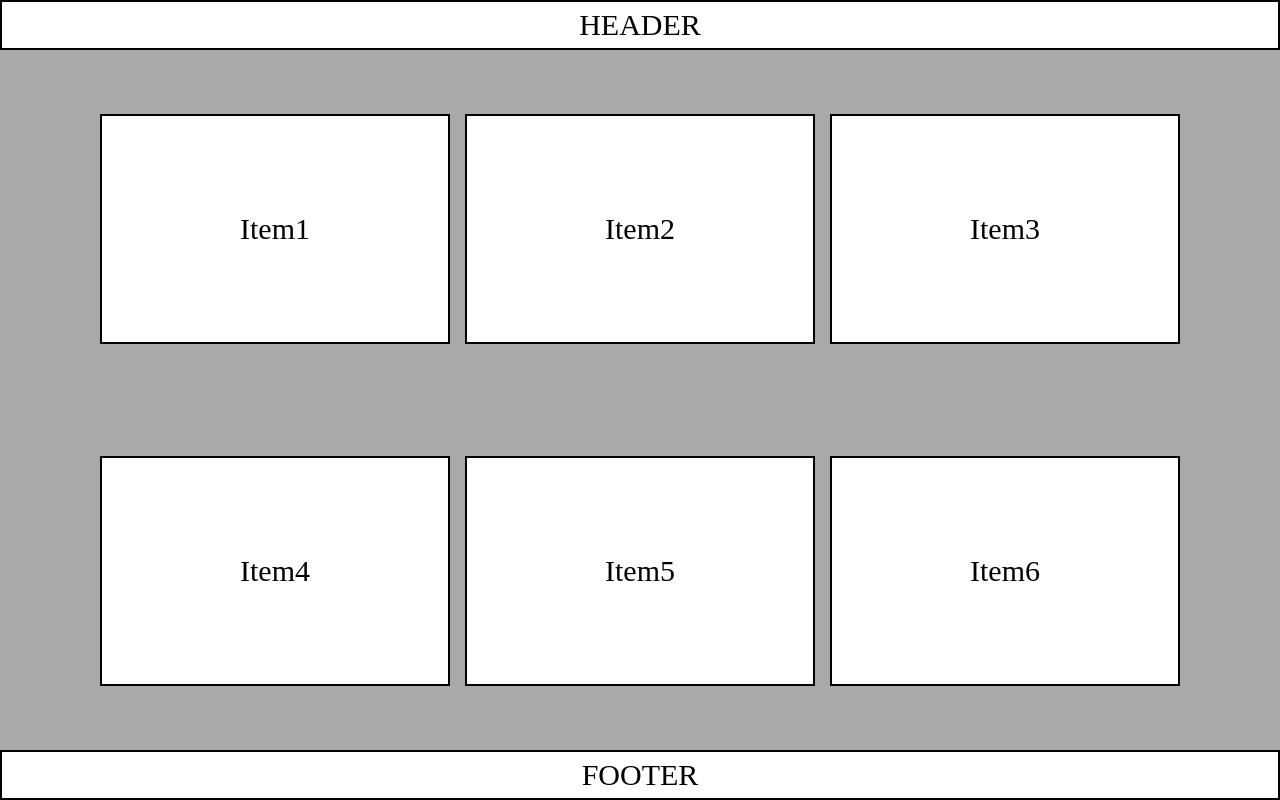
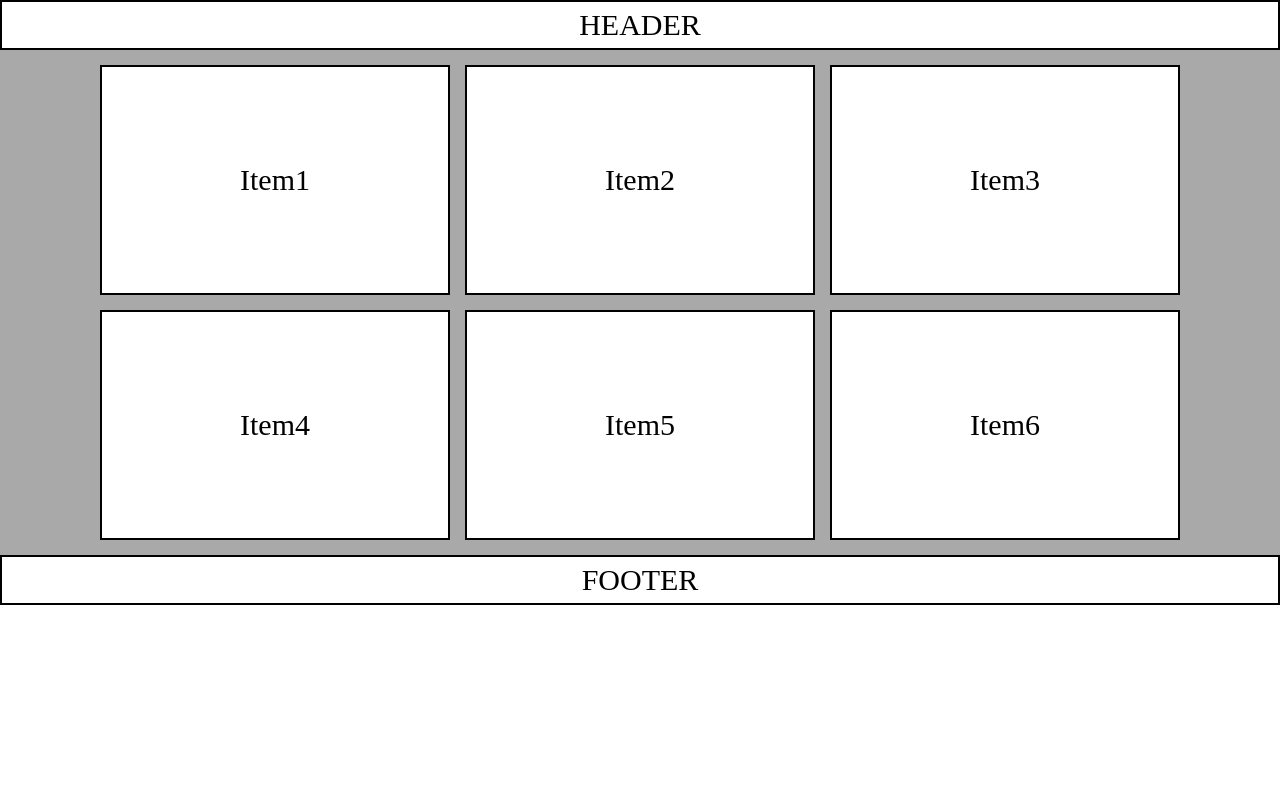
Before and after one commit to aleretamero/onebitcode, a plain HTML site: page css3-moderno/08-exercicio-flexbox/index.html in a window 1280 px wide. Drawn offline with Linux system fonts and the light colour scheme.

Commit message:
Update index.html

```diff
--- a/css3-moderno/08-exercicio-flexbox/index.html
+++ b/css3-moderno/08-exercicio-flexbox/index.html
@@ -8,17 +8,29 @@
     <title>Document</title>
   </head>
   <body>
-    <div class="container-body">
-      <header class="header">Header</header>
+    <div class="container">
+      <header class="header"><p>Header</p></header>
       <main class="main">
-        <div class="items item1">Item1</div>
-        <div class="items item2">Item2</div>
-        <div class="items item3">Item3</div>
-        <div class="items item4">Item4</div>
-        <div class="items item5">Item5</div>
-        <div class="items item6">Item6</div>
+        <div class="items">
+          <p>Item1</p>
+        </div>
+        <div class="items">
+          <p>Item2</p>
+        </div>
+        <div class="items">
+          <p>Item3</p>
+        </div>
+        <div class="items">
+          <p>Item4</p>
+        </div>
+        <div class="items">
+          <p>Item5</p>
+        </div>
+        <div class="items">
+          <p>Item6</p>
+        </div>
       </main>
-      <footer class="footer">Footer</footer>
+      <footer class="footer"><p>Footer</p></footer>
     </div>
   </body>
 </html>
```
